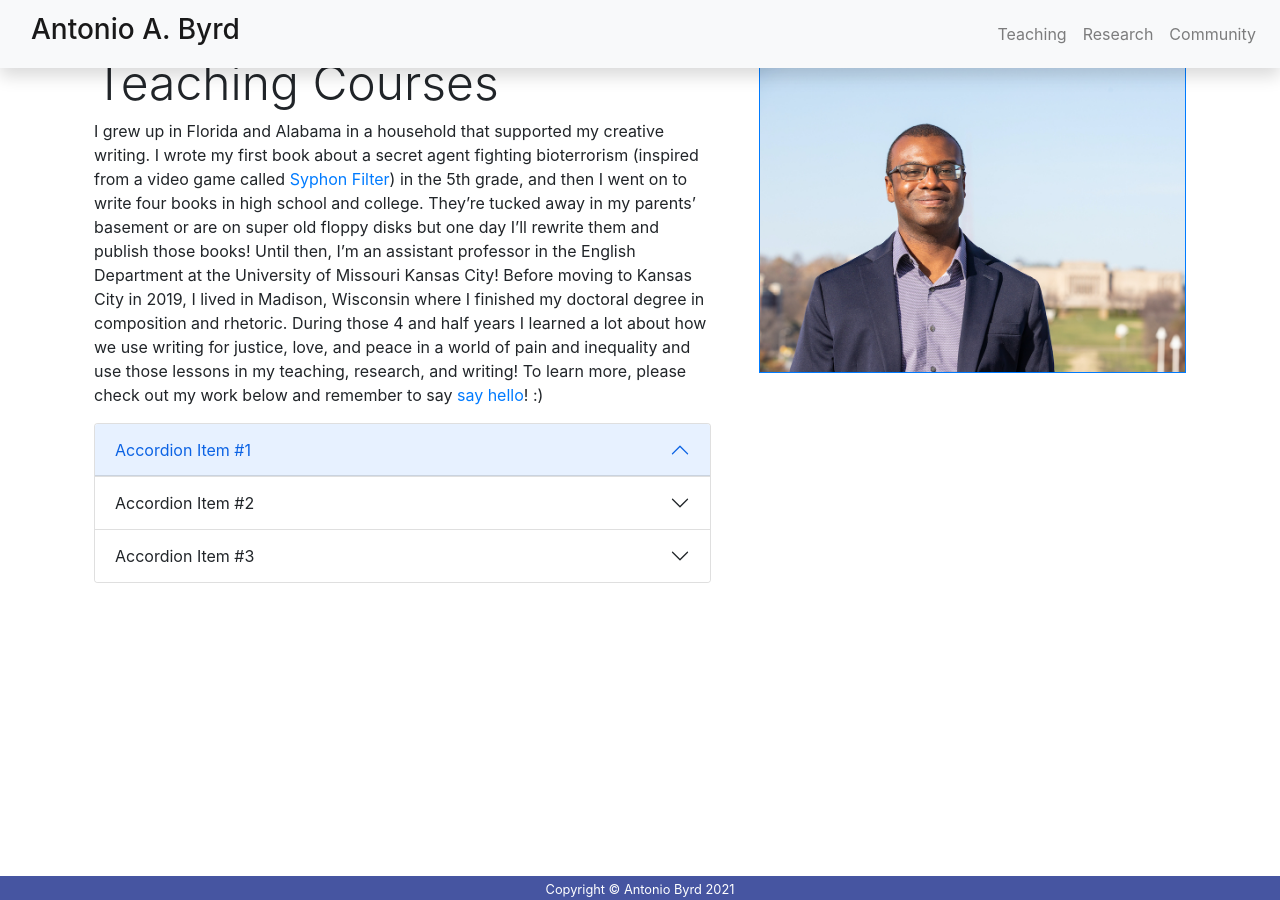
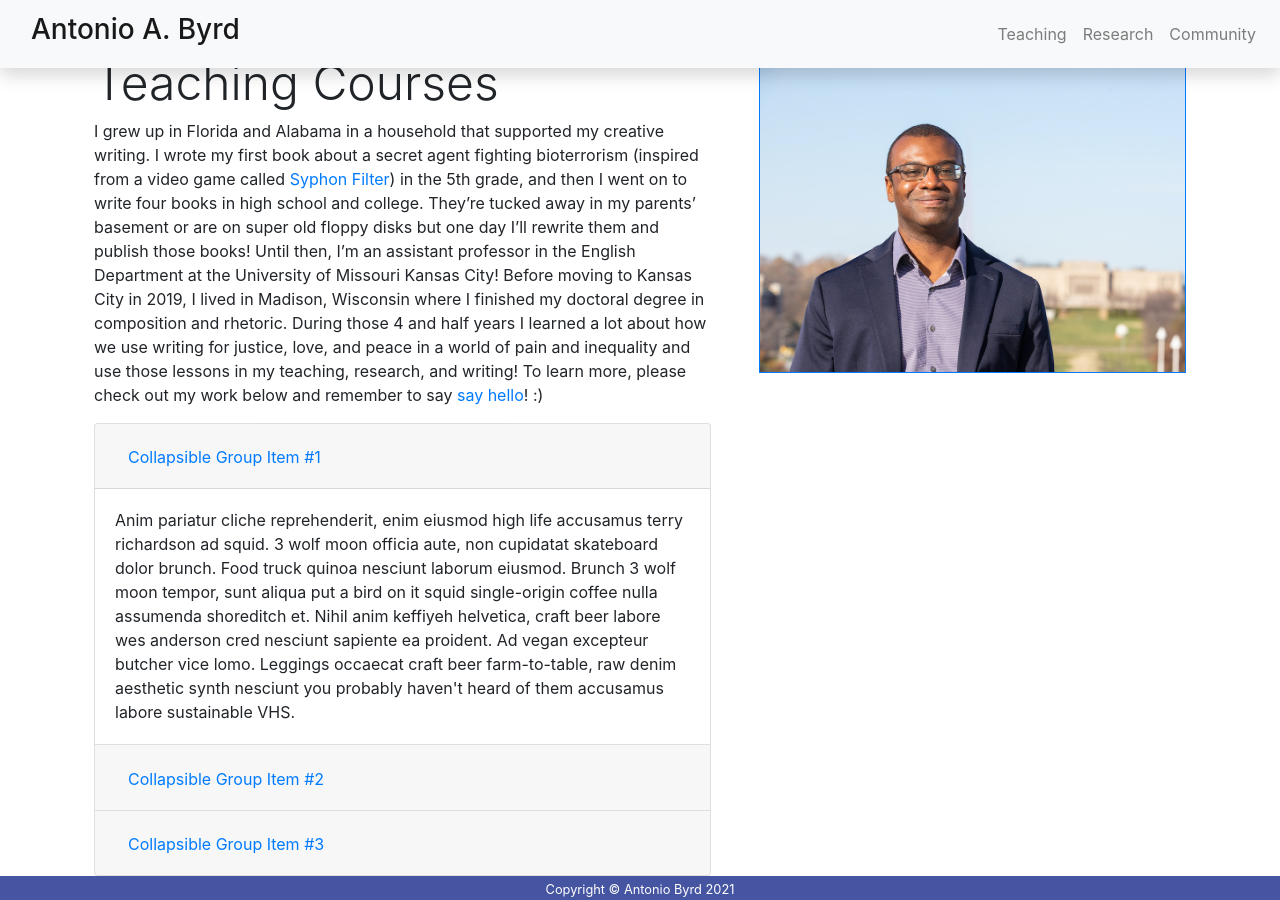
Before and after one commit to abyrd15/abyrd15.github.io, a Jekyll site: the page built from index.markdown, in a window 1280 px wide and 900 px high, scrolled down 1581 px. Built offline with Jekyll 4.4.1, drawn with Linux system fonts in a browser that asks for light colours; nearby versions of some CDN libraries.

Commit message:
Trying different  accordian code

```diff
--- a/_includes/home/section_teaching.html
+++ b/_includes/home/section_teaching.html
@@ -5,40 +5,47 @@
                 <div class="col-sm-7 p-4">
                     <h1 class="display-5">Teaching Courses</h1>
                     <p>I grew up in Florida and Alabama in a household that supported my creative writing. I wrote my first book about a secret agent fighting bioterrorism (inspired from a video game called <a href="https://www.wikiwand.com/en/Syphon_Filter">Syphon Filter</a>)  in the 5th grade, and then I went on to write four books in high school and college. They’re tucked away in my parents’ basement or are on super old floppy disks but one day I’ll rewrite them and publish those books! Until then, I’m an assistant professor in the English Department at the University of Missouri Kansas City! Before moving to Kansas City in 2019, I lived in Madison, Wisconsin where I finished my doctoral degree in composition and rhetoric. During those 4 and half years I learned a lot about how we use writing for justice, love, and peace in a world of pain and inequality and use those lessons in my teaching, research, and writing! To learn more, please check out my work below and remember to say <a href="mailto:antoniobyrd@umkc.edu?subject=Hello Dr. Byrd!">say hello</a>! :)</p>
-                    <div class="accordion open" id="accordionExample">
-                        <div class="accordion-item">
-                          <h2 class="accordion-header" id="headingOne">
-                            <button class="accordion-button" type="button" data-bs-toggle="collapse" data-bs-target="#collapseOne" aria-expanded="true" aria-controls="collapseOne">
-                              Accordion Item #1
+                    <div class="accordion" id="accordionExample">
+                        <div class="card">
+                          <div class="card-header" id="headingOne">
+                            <h2 class="mb-0">
+                              <button class="btn btn-link" type="button" data-toggle="collapse" data-target="#collapseOne" aria-expanded="true" aria-controls="collapseOne">
+                                Collapsible Group Item #1
                               </button>
                             </h2>
-                          <div id="collapseOne" class="collapse" aria-labelledby="headingOne" data-bs-parent="#accordionExample">
-                            <div class="accordion-body">
-                              <strong>This is the first item's accordion body.</strong> It is shown by default, until the collapse plugin adds the appropriate classes that we use to style each element. These classes control the overall appearance, as well as the showing and hiding via CSS transitions. You can modify any of this with custom CSS or overriding our default variables. It's also worth noting that just about any HTML can go within the <code>.accordion-body</code>, though the transition does limit overflow.
+                          </div>
+
+                          <div id="collapseOne" class="collapse show" aria-labelledby="headingOne" data-parent="#accordionExample">
+                            <div class="card-body">
+                              Anim pariatur cliche reprehenderit, enim eiusmod high life accusamus terry richardson ad squid. 3 wolf moon officia aute, non cupidatat skateboard dolor brunch. Food truck quinoa nesciunt laborum eiusmod. Brunch 3 wolf moon tempor, sunt aliqua put a bird on it squid single-origin coffee nulla assumenda shoreditch et. Nihil anim keffiyeh helvetica, craft beer labore wes anderson cred nesciunt sapiente ea proident. Ad vegan excepteur butcher vice lomo. Leggings occaecat craft beer farm-to-table, raw denim aesthetic synth nesciunt you probably haven't heard of them accusamus labore sustainable VHS.
                             </div>
                           </div>
                         </div>
-                        <div class="accordion-item">
-                          <h2 class="accordion-header" id="headingTwo">
-                            <button class="accordion-button collapsed" type="button" data-bs-toggle="collapse" data-bs-target="#collapseTwo" aria-expanded="false" aria-controls="collapseTwo">
-                              Accordion Item #2
+                        <div class="card">
+                          <div class="card-header" id="headingTwo">
+                            <h2 class="mb-0">
+                              <button class="btn btn-link collapsed" type="button" data-toggle="collapse" data-target="#collapseTwo" aria-expanded="false" aria-controls="collapseTwo">
+                                Collapsible Group Item #2
                               </button>
                             </h2>
-                          <div id="collapseTwo" class="accordion-collapse collapse" aria-labelledby="headingTwo" data-bs-parent="#accordionExample">
-                            <div class="accordion-body">
-                              <strong>This is the second item's accordion body.</strong> It is hidden by default, until the collapse plugin adds the appropriate classes that we use to style each element. These classes control the overall appearance, as well as the showing and hiding via CSS transitions. You can modify any of this with custom CSS or overriding our default variables. It's also worth noting that just about any HTML can go within the <code>.accordion-body</code>, though the transition does limit overflow.
+                          </div>
+                          <div id="collapseTwo" class="collapse" aria-labelledby="headingTwo" data-parent="#accordionExample">
+                            <div class="card-body">
+                              Anim pariatur cliche reprehenderit, enim eiusmod high life accusamus terry richardson ad squid. 3 wolf moon officia aute, non cupidatat skateboard dolor brunch. Food truck quinoa nesciunt laborum eiusmod. Brunch 3 wolf moon tempor, sunt aliqua put a bird on it squid single-origin coffee nulla assumenda shoreditch et. Nihil anim keffiyeh helvetica, craft beer labore wes anderson cred nesciunt sapiente ea proident. Ad vegan excepteur butcher vice lomo. Leggings occaecat craft beer farm-to-table, raw denim aesthetic synth nesciunt you probably haven't heard of them accusamus labore sustainable VHS.
                             </div>
                           </div>
                         </div>
-                        <div class="accordion-item">
-                          <h2 class="accordion-header" id="headingThree">
-                            <button class="accordion-button collapsed" type="button" data-bs-toggle="collapse" data-bs-target="#collapseThree" aria-expanded="false" aria-controls="collapseThree">
-                              Accordion Item #3
+                        <div class="card">
+                          <div class="card-header" id="headingThree">
+                            <h2 class="mb-0">
+                              <button class="btn btn-link collapsed" type="button" data-toggle="collapse" data-target="#collapseThree" aria-expanded="false" aria-controls="collapseThree">
+                                Collapsible Group Item #3
                               </button>
                             </h2>
-                          <div id="collapseThree" class="accordion-collapse collapse" aria-labelledby="headingThree" data-bs-parent="#accordionExample">
-                            <div class="accordion-body">
-                              <strong>This is the third item's accordion body.</strong> It is hidden by default, until the collapse plugin adds the appropriate classes that we use to style each element. These classes control the overall appearance, as well as the showing and hiding via CSS transitions. You can modify any of this with custom CSS or overriding our default variables. It's also worth noting that just about any HTML can go within the <code>.accordion-body</code>, though the transition does limit overflow.
+                          </div>
+                          <div id="collapseThree" class="collapse" aria-labelledby="headingThree" data-parent="#accordionExample">
+                            <div class="card-body">
+                              Anim pariatur cliche reprehenderit, enim eiusmod high life accusamus terry richardson ad squid. 3 wolf moon officia aute, non cupidatat skateboard dolor brunch. Food truck quinoa nesciunt laborum eiusmod. Brunch 3 wolf moon tempor, sunt aliqua put a bird on it squid single-origin coffee nulla assumenda shoreditch et. Nihil anim keffiyeh helvetica, craft beer labore wes anderson cred nesciunt sapiente ea proident. Ad vegan excepteur butcher vice lomo. Leggings occaecat craft beer farm-to-table, raw denim aesthetic synth nesciunt you probably haven't heard of them accusamus labore sustainable VHS.
                             </div>
                           </div>
                         </div>
```
Lines whose indentation alone changed are shown as unchanged.
